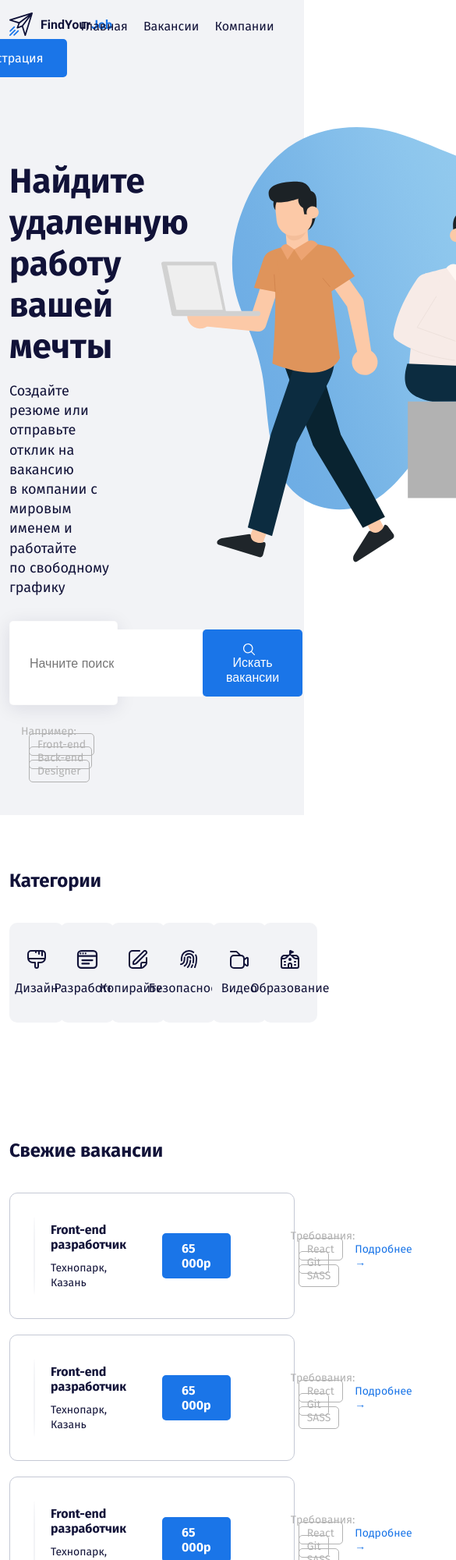
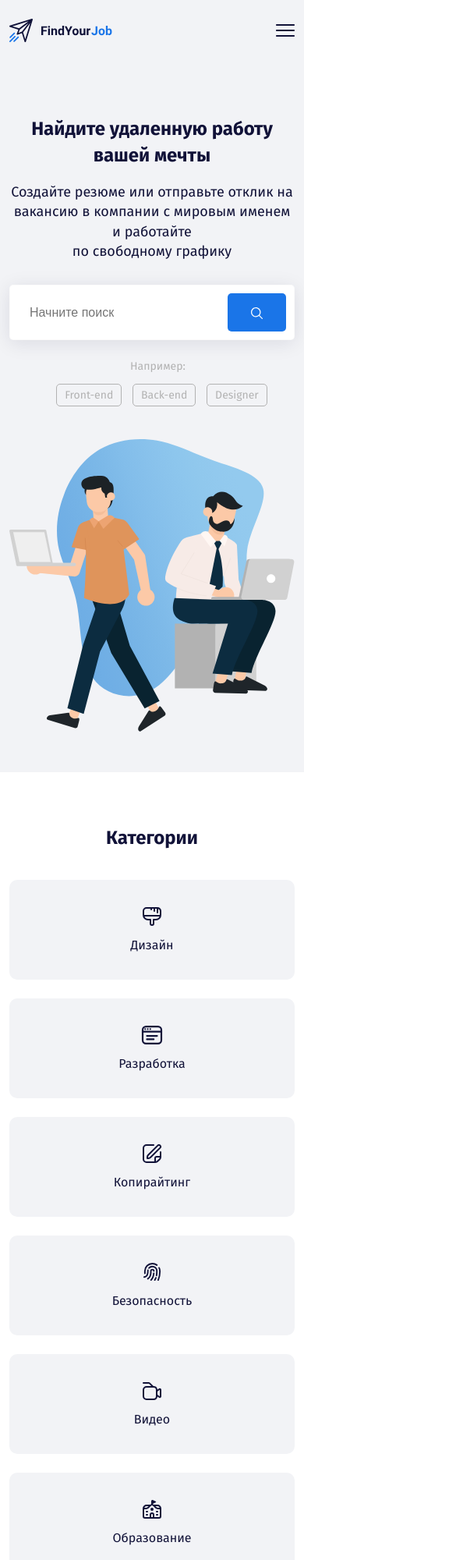
Before and after one commit to Xasan6988/FindYourJob, a plain HTML site: page index.html in a window 390 px wide. Shown: the top 2000 px of the page at 78% size, 585 px wide, since content can reach past the window. Drawn offline with Linux system fonts and the light colour scheme.

Commit message:
Lesson 4

```diff
--- a/index.html
+++ b/index.html
@@ -9,6 +9,7 @@
   <link rel="stylesheet" href="css/bootstrap-grid.min.css">
   <link rel="preconnect" href="https://fonts.gstatic.com">
   <link href="https://fonts.googleapis.com/css2?family=Fira+Sans:wght@400;700;900&display=swap" rel="stylesheet">
+  <script src="js/main.js" defer></script>
 
   <title>FindYourJob - сайт про удалённую работу</title>
 </head>
@@ -16,16 +17,25 @@
 <body>
   <header class="header pb-5">
     <div class="container">
-      <div class="row align-items-center py-3">
-        <div class="col-2">
+      <div class="d-flex d-lg-none pt-4 align-items-center justify-content-between">
+          <a href="#" class="logo-link">
+            <img src="img/logo.svg" alt="logo: findyourjob">
+          </a>
+          <a href="#" class="menu-button">
+            <img src="img/menu-burger.svg" alt="">
+          </a>
+      </div>
+      <div class="row align-items-center py-3 navbar flex-column flex-lg-row justify-content-center">
+        <a href="#" class="close-button d-lg-none">&times;</a>
+        <div class="col-2 mb-5 mb-lg-0">
           <a href="#" class="logo-link">
             <img src="img/logo.svg" alt="logo: findyourjob">
           </a>
         </div>
         <!-- ./col -->
-        <div class="col d-flex justify-content-center">
+        <div class="col-lg d-flex justify-content-center mb-5 mb-lg-0">
           <nav class="nav">
-            <ul class="menu d-flex">
+            <ul class="menu d-flex flex-column flex-lg-row align-items-center">
               <li class="menu-item">
                 <a href="#" class="menu-link">
                   Главная
@@ -45,7 +55,7 @@
           </nav>
         </div>
         <!-- ./col -->
-        <div class="col-3 d-flex align-items-center justify-content-end">
+        <div class="col-lg-3 d-flex align-items-center justify-content-center justify-content-lg-end flex-column flex-lg-row">
           <a href="#" class="button button-link">
             Войти
           </a>
@@ -56,8 +66,8 @@
         <!-- ./col -->
       </div>
       <!-- ./row -->
-      <div class="row pt-5">
-        <div class="col-5">
+      <div class="row pt-5 hero">
+        <div class="col-xxl-5 col-lg-7 col-md-12">
           <h1 class="hero-title">Найдите удаленную работу вашей мечты</h1>
           <p class="hero-text">
             Создайте резюме или отправьте отклик на вакансию в&nbsp;компании с мировым именем и
@@ -68,7 +78,7 @@
               <input type="text" class="input" placeholder="Начните поиск">
               <button class="button button-primary">
                 <img class="button-icon" src="img/search.svg" alt="icon: search">
-                <span class="button-text">Искать вакансии</span>
+                <span class="button-text d-none d-md-inline-block">Искать вакансии</span>
               </button>
             </div>
           </form>
@@ -81,7 +91,7 @@
           </div>
         </div>
         <!-- ./col -->
-        <div class="col-6 offset-1">
+        <div class="col-xxl-6 offset-xxl-1 col-lg-5 mt-5 mt-lg-0">
           <img class="hero-image" src="img/hero-image.svg" alt="image: people with laptops">
         </div>
         <!-- ./col -->
@@ -94,7 +104,7 @@
     <div class="container">
       <h2 class="section-title">Категории</h2>
       <div class="row">
-        <div class="col-2">
+        <div class="col-lg-2 col-md-4 mb-4 mb-lg-0 col-sm-6">
           <a href="#" class="card d-flex flex-column align-items-center">
             <svg height="24" class="card-icon">
               <use href="img/icons.svg#brush"></use>
@@ -104,7 +114,7 @@
           <!-- /.card -->
         </div>
         <!-- /.col -->
-        <div class="col-2">
+        <div class="col-lg-2 col-md-4 mb-4 mb-lg-0 col-sm-6">
           <a href="#" class="card d-flex flex-column align-items-center">
             <svg height="24" class="card-icon">
               <use href="img/icons.svg#browser"></use>
@@ -114,7 +124,7 @@
           <!-- /.card -->
         </div>
         <!-- /.col -->
-        <div class="col-2">
+        <div class="col-lg-2 col-md-4 mb-4 mb-lg-0 col-sm-6">
           <a href="#" class="card d-flex flex-column align-items-center">
             <svg height="24" class="card-icon">
               <use href="img/icons.svg#edit"></use>
@@ -124,7 +134,7 @@
           <!-- /.card -->
         </div>
         <!-- /.col -->
-        <div class="col-2">
+        <div class="col-lg-2 col-md-4 mb-4 mb-lg-0 col-sm-6">
           <a href="#" class="card d-flex flex-column align-items-center">
             <svg height="24" class="card-icon">
               <use href="img/icons.svg#fingerprint"></use>
@@ -134,7 +144,7 @@
           <!-- /.card -->
         </div>
         <!-- /.col -->
-        <div class="col-2">
+        <div class="col-lg-2 col-md-4 mb-4 mb-lg-0 col-sm-6">
           <a href="#" class="card d-flex flex-column align-items-center">
             <svg height="24" class="card-icon">
               <use href="img/icons.svg#camera"></use>
@@ -144,7 +154,7 @@
           <!-- /.card -->
         </div>
         <!-- /.col -->
-        <div class="col-2">
+        <div class="col-lg-2 col-md-4 mb-4 mb-lg-0 col-sm-6">
           <a href="#" class="card d-flex flex-column align-items-center">
             <svg height="24" class="card-icon">
               <use href="img/icons.svg#school"></use>
@@ -162,14 +172,14 @@
   <div class="section offers">
     <div class="container">
       <h2 class="section-title">Свежие вакансии</h2>
-      <div class="offer d-flex align-items-center">
-        <div class="offer-image"></div>
-        <div class="offer-title">
+      <div class="offer d-flex align-items-center flex-column flex-lg-row">
+        <div class="offer-image mb-4 mb-lg-0"></div>
+        <div class="offer-title mb-4 mb-lg-0">
           <h3 class="offer-heading">Front-end разработчик</h3>
           <span class="offer-place">Технопарк, Казань</span>
         </div>
         <!-- /.offer-title -->
-        <snap class="offer-salary">65 000р</snap>
+        <snap class="offer-salary mb-4 mb-lg-0">65 000р</snap>
         <div class="tags-group">
           <span class="tags-label">Требования: </span>
           <a href="#" class="tag">React</a>
@@ -177,17 +187,17 @@
           <a href="#" class="tag">SASS</a>
         </div>
         <!-- /.tags-group -->
-        <a href="#" class="more">Подробнее →</a>
+        <a href="#" class="more mt-5 mt-lg-0">Подробнее →</a>
       </div>
       <!-- /.offer -->
-      <div class="offer d-flex align-items-center">
-        <div class="offer-image"></div>
-        <div class="offer-title">
+      <div class="offer d-flex align-items-center flex-column flex-lg-row">
+        <div class="offer-image mb-4 mb-lg-0"></div>
+        <div class="offer-title mb-4 mb-lg-0">
           <h3 class="offer-heading">Front-end разработчик</h3>
           <span class="offer-place">Технопарк, Казань</span>
         </div>
         <!-- /.offer-title -->
-        <snap class="offer-salary">65 000р</snap>
+        <snap class="offer-salary mb-4 mb-lg-0">65 000р</snap>
         <div class="tags-group">
           <span class="tags-label">Требования: </span>
           <a href="#" class="tag">React</a>
@@ -195,17 +205,17 @@
           <a href="#" class="tag">SASS</a>
         </div>
         <!-- /.tags-group -->
-        <a href="#" class="more">Подробнее →</a>
+        <a href="#" class="more mt-5 mt-lg-0">Подробнее →</a>
       </div>
       <!-- /.offer -->
-      <div class="offer d-flex align-items-center">
-        <div class="offer-image"></div>
-        <div class="offer-title">
+      <div class="offer d-flex align-items-center flex-column flex-lg-row">
+        <div class="offer-image  mb-4 mb-lg-0"></div>
+        <div class="offer-title mb-4 mb-lg-0">
           <h3 class="offer-heading">Front-end разработчик</h3>
           <span class="offer-place">Технопарк, Казань</span>
         </div>
         <!-- /.offer-title -->
-        <snap class="offer-salary">65 000р</snap>
+        <snap class="offer-salary mb-4 mb-lg-0">65 000р</snap>
         <div class="tags-group">
           <span class="tags-label">Требования: </span>
           <a href="#" class="tag">React</a>
@@ -213,17 +223,17 @@
           <a href="#" class="tag">SASS</a>
         </div>
         <!-- /.tags-group -->
-        <a href="#" class="more">Подробнее →</a>
+        <a href="#" class="more mt-5 mt-lg-0">Подробнее →</a>
       </div>
       <!-- /.offer -->
-      <div class="offer d-flex align-items-center">
-        <div class="offer-image"></div>
-        <div class="offer-title">
+      <div class="offer d-flex align-items-center flex-column flex-lg-row">
+        <div class="offer-image mb-4 mb-lg-0"></div>
+        <div class="offer-title mb-4 mb-lg-0">
           <h3 class="offer-heading">Front-end разработчик</h3>
           <span class="offer-place">Технопарк, Казань</span>
         </div>
         <!-- /.offer-title -->
-        <snap class="offer-salary">65 000р</snap>
+        <snap class="offer-salary mb-4 mb-lg-0">65 000р</snap>
         <div class="tags-group">
           <span class="tags-label">Требования: </span>
           <a href="#" class="tag">React</a>
@@ -231,7 +241,7 @@
           <a href="#" class="tag">SASS</a>
         </div>
         <!-- /.tags-group -->
-        <a href="#" class="more">Подробнее →</a>
+        <a href="#" class="more mt-5 mt-lg-0">Подробнее →</a>
       </div>
       <!-- /.offer -->
       <div class="d-flex align-items-center justify-content-center">
@@ -249,7 +259,7 @@
           <input type="text" class="input" placeholder="E-mail">
           <button class="button button-primary">
             <img class="button-icon" src="img/envelope.svg" alt="icon: envelope">
-            <span class="button-text">Подписаться</span>
+            <span class="button-text d-none d-md-inline-block">Подписаться</span>
           </button>
         </div>
       </form>
@@ -260,14 +270,14 @@
   <footer class="footer">
     <div class="container">
       <div class="row">
-        <div class="col-3">
+        <div class="col-lg-3 col-sm-6 mb-5 mb-lg-0 col-7 mx-auto">
           <img src="img/logo.svg" alt="logo: findyourjob"
           class="footer-logo">
           <p class="footer-description">Сайт с вакансиями для тех,<br> кто ищет удалённую работу</p>
           <span class="footer-copyright">© 2021</span>
         </div>
         <!-- /.col-3 -->
-        <div class="col-3">
+        <div class="col-lg-3 col-sm-6 mb-5 mb-lg-0 col-7 mx-auto">
           <h3 class="footer-title">Свяжитесь с нами</h3>
           <ul class="footer-list">
             <li class="footer-list-item">
@@ -279,7 +289,7 @@
           </ul>
         </div>
         <!-- /.col-3 -->
-        <div class="col-3">
+        <div class="col-lg-3 col-sm-6 mb-5 mb-lg-0 col-7 mx-auto">
           <h3 class="footer-title">Информация</h3>
           <ul class="footer-list">
             <li class="footer-list-item">
@@ -294,7 +304,7 @@
           </ul>
         </div>
         <!-- /.col-3 -->
-        <div class="col-3">
+        <div class="col-lg-3 col-sm-6 mb-5 mb-lg-0 col-7 mx-auto">
           <h3 class="footer-title">Навигация по сайту</h3>
           <ul class="footer-list">
             <li class="footer-list-item">
--- a/scss/main.scss
+++ b/scss/main.scss
@@ -8,6 +8,9 @@ body {
   font-family: 'Fira Sans', sans-serif;
   font-size: 16px;
   color: #111238;
+}
+img {
+  max-width: 100%;
 }
 
 .header {
@@ -79,9 +82,9 @@ body {
   }
   .button-icon {
     vertical-align: middle;
-    margin-right: 10px;
   }
   .button-text {
+    margin-left: 10px;
     vertical-align: middle;
   }
 }
@@ -172,8 +175,8 @@ body {
     line-height: 17px;
     color: #1A75E8;
     text-decoration: none;
-    margin-left: auto;
-    margin-right: 25px;
+    // margin-left: auto;
+    // margin-right: 25px;
   }
 }
 
@@ -228,3 +231,91 @@ body {
     padding-bottom: 10px;
   }
 }
+
+
+@media (max-width: 1200px) {
+  .offer {
+    .offer-salary {
+      margin-left: 20px;
+      margin-right: 30px;
+    }
+    .more {
+      margin-right: 0;
+    }
+  }
+}
+
+@media (max-width: 992px) {
+  .hero {
+    text-align: center;
+  }
+  .offer {
+    .more {
+      margin-right: auto;
+      margin-left: auto;
+    }
+    .offer-title {
+      text-align: center;
+      margin-left: 0;
+    }
+    .tag {
+      margin-left: 5px;
+      margin-right: 5px;
+    }
+  }
+  .navbar {
+    position: fixed;
+    left: 0;
+    top: 0;
+    width: 100%;
+    height: 100%;
+    transform: translateX(-100%);
+    transition: transform 0.3s;
+    background: #fff;
+  }
+  .is-open {
+    transform: translateX(0);
+  }
+  .menu {
+    .menu-item:not(:last-child) {
+      margin-right: 0;
+    }
+  }
+  .button-link {
+    margin-right: 0;
+  }
+  .close-button {
+    position: fixed;
+    top: 10px;
+    right: 10px;
+    text-decoration: none;
+    font-size: 24px;
+    text-align: right;
+    padding: 20px;
+  }
+}
+
+@media (max-width: 576px) {
+  .hero {
+    text-align: center;
+  }
+  .hero-title {
+    font-size: 24px;
+    line-height: 1.4;
+  }
+  .tags-label {
+    display: block;
+    margin-bottom: 20px;
+    text-align: center;
+  }
+  .footer {
+    text-align: center;
+  }
+  .card {
+    min-width: 250px;
+    margin: auto;
+  }
+  .section-title {
+    text-align: center;
+  }
+}
```
Also changed, not shown: js/main.js (added, +16 -0 lines), css/main.css, img/menu-burger.svg (added), 1 other file.
